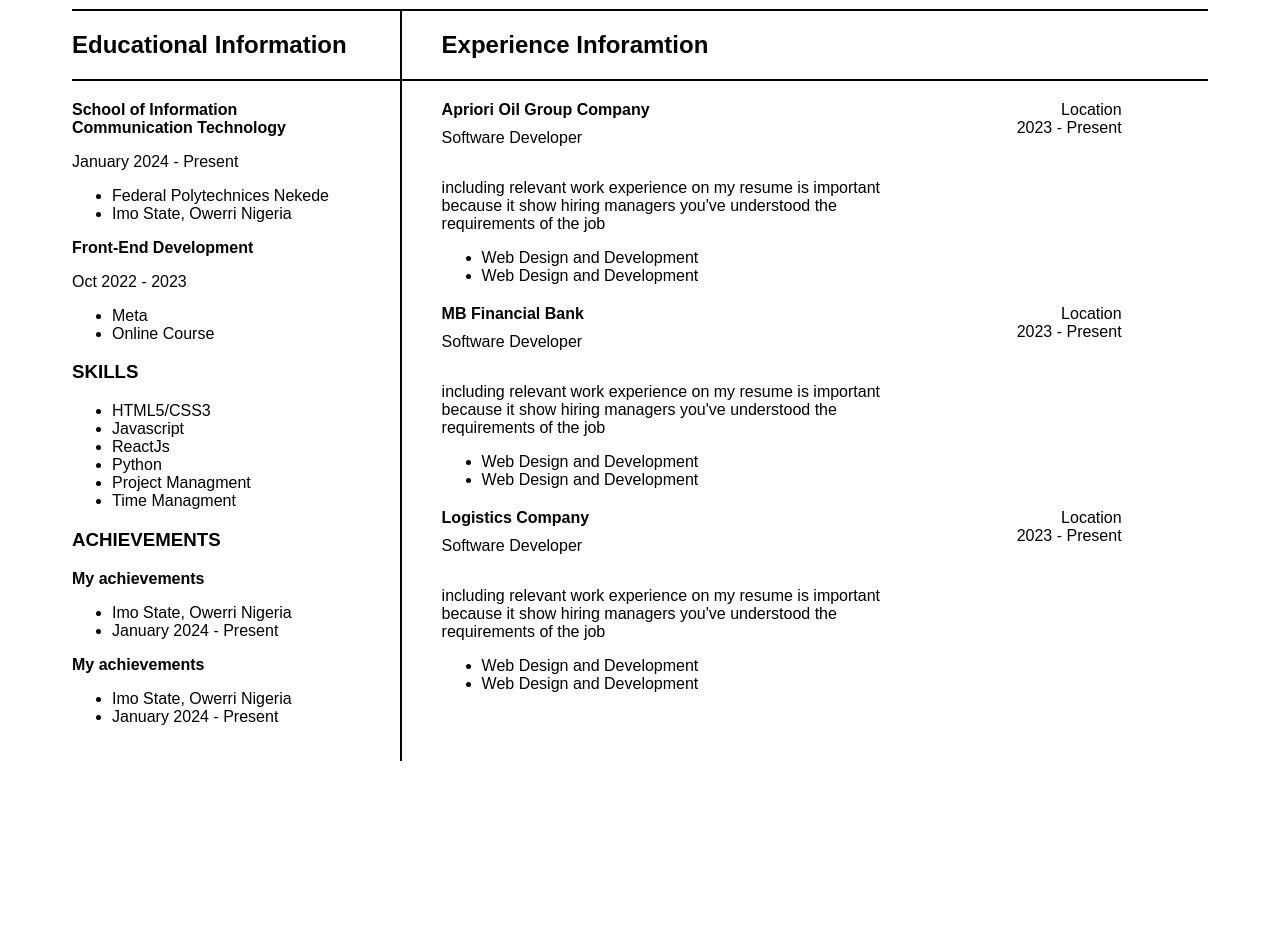
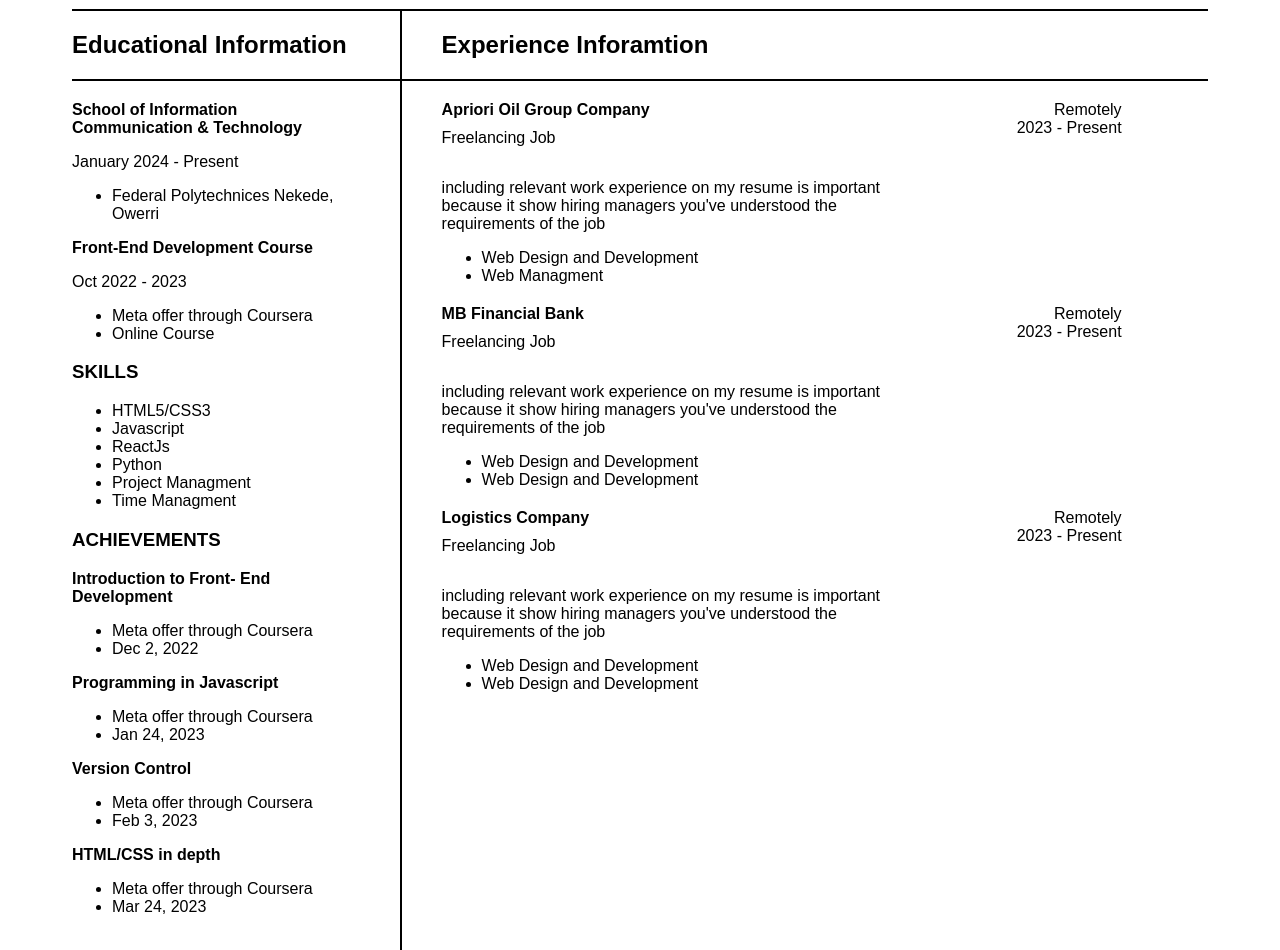
Before and after one commit to Diebere1/My-cv-application, a React (Vite) app: page / in a window 1280 px wide. Shown: the part 280-1230 px from the top of the page. Before the commit the page ends 1049 px from the top, so only its background shows below. Built offline with nearby package versions, Linux system fonts and the light colour scheme.

Commit message:
updated information

```diff
--- a/src/conponents/MyCvApp.jsx
+++ b/src/conponents/MyCvApp.jsx
@@ -116,8 +116,8 @@ function GeneralInfo ({isEditing, onEdit, onSubmit}){
 
 function EducationalInfo ({isEditing, onEdit, onSubmit}){
   const [formData, setFormData] =useState({
-    MDschool: 'Federal Polytechnices Nekede',
-    BDschool: 'Meta',
+    MDschool: 'Federal Polytechnices Nekede, Owerri',
+    BDschool: 'Meta offer through Coursera',
     study : 'Computer Science',
     location: 'Imo State, Owerri Nigeria',
     date: 'January 2024 - Present'
@@ -163,16 +163,16 @@ function EducationalInfo ({isEditing, onEdit, onSubmit}){
       ) : (
         <div>
           <div className='edu-show'>
-            <strong>School of Information Communication Technology
+            <strong>School of Information Communication & Technology
             </strong>
             <p>{formData.date}</p>
 
             <ul>
               <li>{formData.MDschool}</li>
-              <li>{formData.location}</li>
+              {/* <li>{formData.location}</li> */}
             </ul>
 
-            <strong>Front-End Development</strong>
+            <strong>Front-End Development Course</strong>
             <p>Oct 2022 - 2023</p>
 
             <ul>
@@ -195,16 +195,28 @@ function EducationalInfo ({isEditing, onEdit, onSubmit}){
 
           <div>
             <h3>ACHIEVEMENTS</h3>
-            <strong>My achievements</strong>
+            <strong>Introduction to Front- End Development</strong>
             <ul>
-              <li>{formData.location}</li>
-              <li>{formData.date}</li>
+              <li>{formData.BDschool}</li>
+              <li>Dec 2, 2022</li>
             </ul>
 
-            <strong>My achievements</strong>
+            <strong>Programming in Javascript</strong>
             <ul>
-              <li>{formData.location}</li>
-              <li>{formData.date}</li>
+              <li>{formData.BDschool}</li>
+              <li>Jan 24, 2023</li>
+            </ul>
+
+            <strong>Version Control</strong>
+            <ul>
+              <li>{formData.BDschool}</li>
+              <li>Feb 3, 2023</li>
+            </ul>
+
+            <strong>HTML/CSS in depth</strong>
+            <ul>
+              <li>{formData.BDschool}</li>
+              <li>Mar 24, 2023</li>
             </ul>
           </div>
 
@@ -233,7 +245,7 @@ function EducationalInfo ({isEditing, onEdit, onSubmit}){
 
 function ExperienceInfo ({isEditing, onEdit, onSubmit}){
   const [formData, setFormData] =useState({
-    company: 'Apriori Oil Group Company',
+    // company: 'Apriori Oil Group Company',
     position : 'Software Developer',
     responsibility: 'Web Design and Development',
     from: '2023',
@@ -291,13 +303,13 @@ function ExperienceInfo ({isEditing, onEdit, onSubmit}){
         <div className='experience-div'>
           <div className='conpy-header'>
             <div>
-              <strong>{formData.company}</strong>
+              <strong>Apriori Oil Group Company</strong>
               <br />
-              <p className='role'>{formData.position} </p>
+              <p className='role'>Freelancing Job</p>
             </div>
 
             <div className='locn-date-div'>
-              <span>Location</span>
+              <span>Remotely</span>
               <br />
               <span>{formData.from} - {formData.to}</span>
             </div>
@@ -308,18 +320,18 @@ function ExperienceInfo ({isEditing, onEdit, onSubmit}){
           </p>
           <ul>
             <li>{formData.responsibility}</li>
-            <li>{formData.responsibility}</li>
+            <li>Web Managment</li>
           </ul>
 
           <div className='conpy-header'>
             <div>
               <strong>MB Financial Bank</strong>
               <br />
-              <p className='role'>{formData.position} </p>
+              <p className='role'>Freelancing Job</p>
             </div>
 
             <div className='locn-date-div'>
-              <span>Location</span>
+              <span>Remotely</span>
               <br />
               <span>{formData.from} - {formData.to}</span>
             </div>
@@ -336,11 +348,11 @@ function ExperienceInfo ({isEditing, onEdit, onSubmit}){
             <div>
               <strong>Logistics Company</strong>
               <br />
-              <p className='role'>{formData.position} </p>
+              <p className='role'>Freelancing Job</p>
             </div>
 
             <div className='locn-date-div'>
-              <span>Location</span>
+              <span>Remotely</span>
               <br />
               <span>{formData.from} - {formData.to}</span>
             </div>
@@ -385,7 +397,7 @@ export default function MyCvApp () {
   const socialHandle = {
     email: 'emmanuelethelbert@gmail.com',
     linkdin: 'emmanuelethelbert@gmail.com',
-    github: 'emmanuelethelbert@gmail.com'
+    github: 'https://github.com/Diebere1'
   }
   const [editSection, setEditingSection] = useState(null);
 
--- a/src/styles/App.css
+++ b/src/styles/App.css
@@ -28,7 +28,7 @@ h1{
 }
 .edu-div{
   border-right: 2px solid black;
-  height: 750px;
+  height: 970px;
   width: 650px;
 }
 .edu-info,
```
